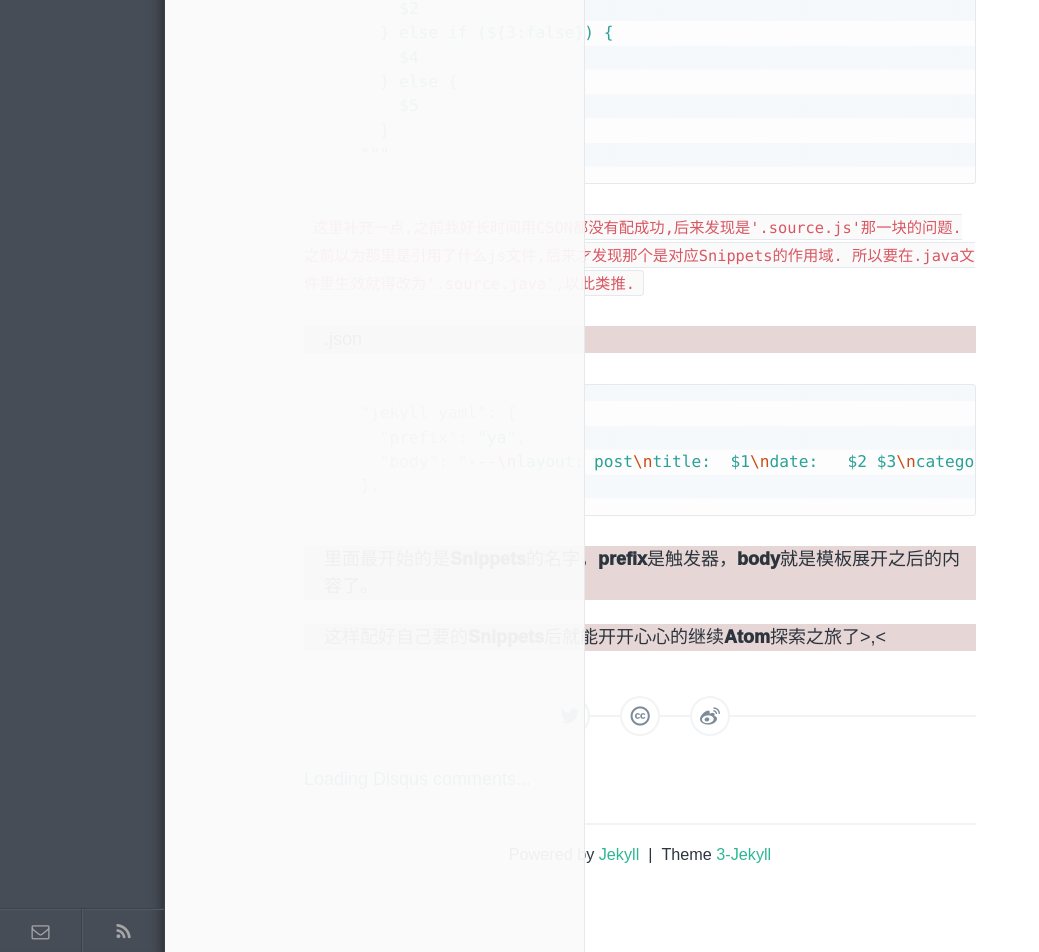
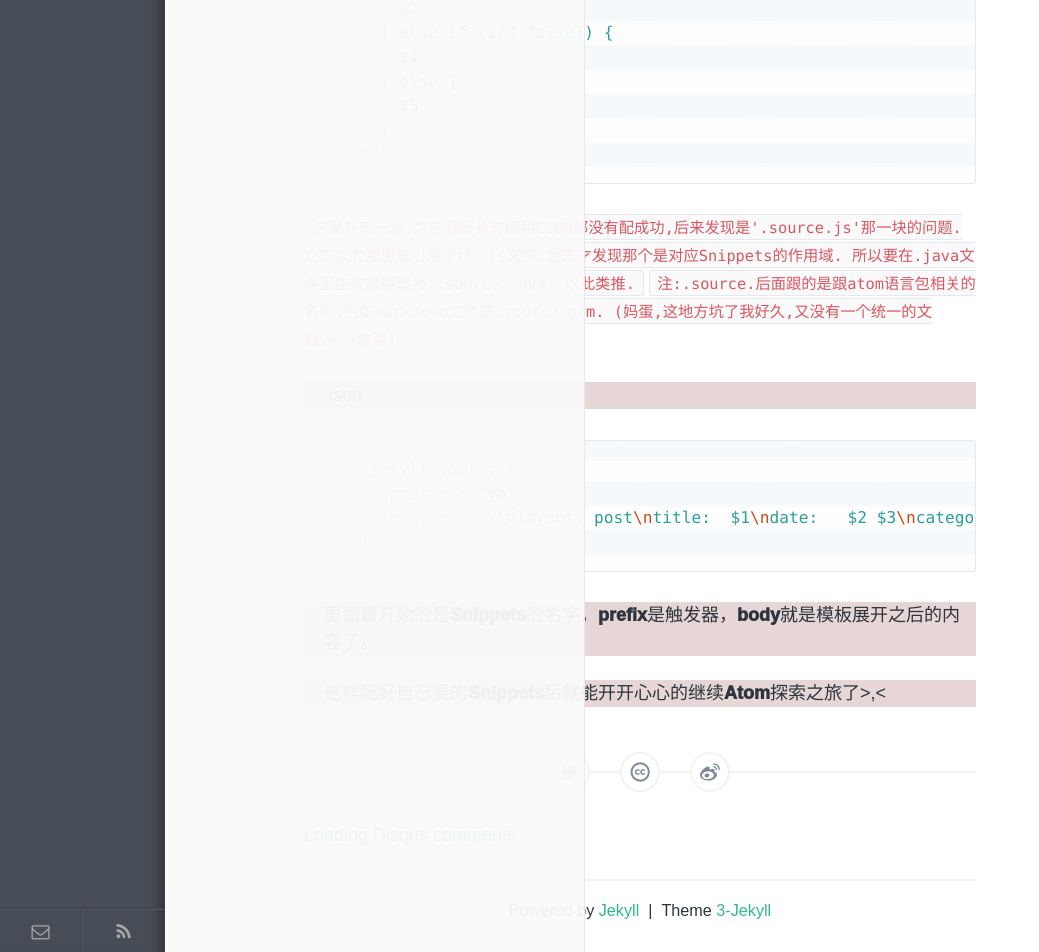
Before and after one commit to luckyshq/luckyshq.github.io, a Jekyll site: the page built from _posts/2014-10-15-在Atom里面配置Snippets.md, in a window 1280 px wide. Shown: the part 2352-3304 px from the top of the page, without its empty margins (0-1039 px from the left). Built offline with Jekyll 4.4.1, drawn with Linux system fonts in a browser that asks for light colours; comment, search, counter and statistics services are not loaded.

Commit message:
[update]更新cson解释,markdown文件是用gfm而不是md.

```diff
--- a/_posts/2014-10-15-在Atom里面配置Snippets.md
+++ b/_posts/2014-10-15-在Atom里面配置Snippets.md
@@ -66,6 +66,7 @@ categories: editor
 `这里补充一点,之前我好长时间用CSON都没有配成功,后来发现是'.source.js'那一块的问题.
 之前以为那里是引用了什么js文件,后来才发现那个是对应Snippets的作用域.
 所以要在.java文件里生效就得改为'.source.java',以此类推.`
+`注:.source.后面跟的是跟atom语言包相关的名称,例如markdown文件是.source.gfm. (妈蛋,这地方坑了我好久,又没有一个统一的文档.=,=坑爹)`
 
 #### .json
 {% highlight json %}
```
